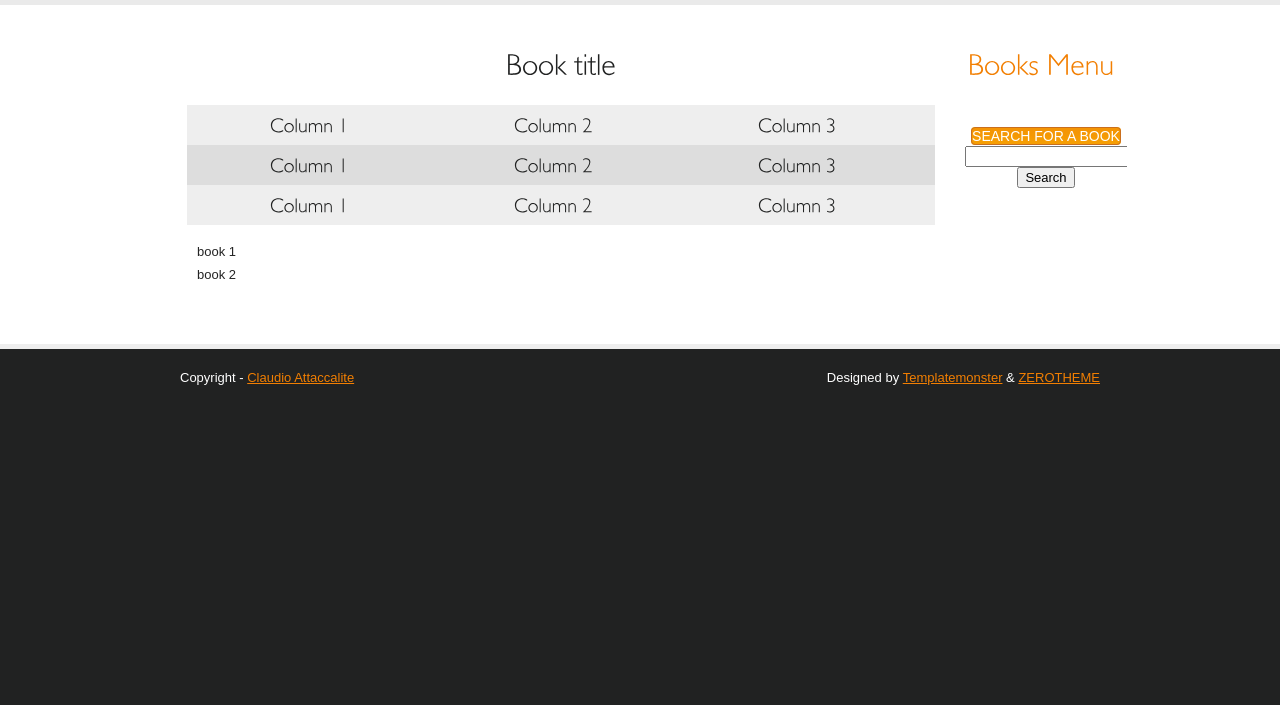
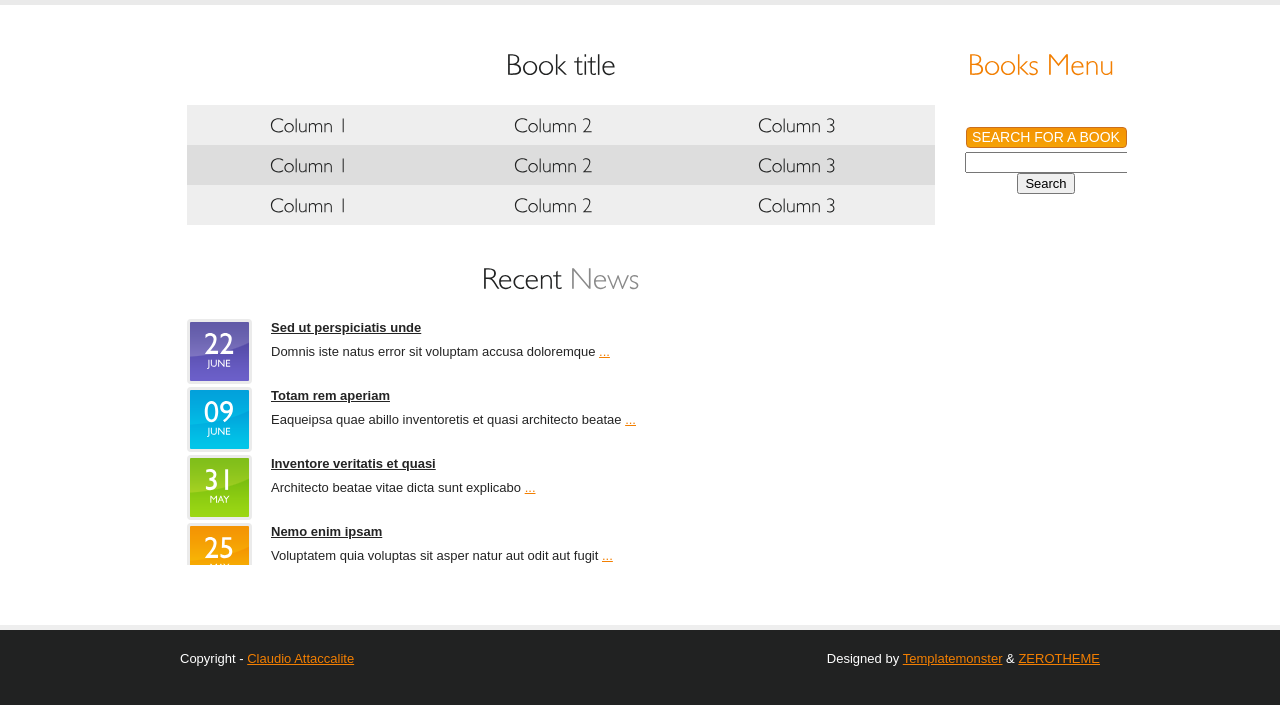
Before and after one commit to attacc/freescience2, a PHP site: page /templates/category_template.html in a window 1280 px wide. Shown: the part 72-777 px from the top of the page. Run offline with PHP 8.4, Linux system fonts and the light colour scheme; some libraries are stand-ins or nearby versions.

Commit message:
Fixed categories template

```diff
--- a/css/style.css
+++ b/css/style.css
@@ -300,19 +300,19 @@ header nav {
 	#content img:hover {
 		border-color:#bbb;
 	}
-
-
-/*--- news list styles ---*/
-	.news li {
+	/*--- news list styles ---*/
+	.mynews li {
 		overflow:hidden;
 		position:relative;
 		padding:0 0 5px 10px;
 	}
-	.news li:last-child {
+	.mynews li:last-child {
 		padding-bottom:0;
 	}
 
-		.news li my_figure {
+
+
+		.mynews li figure {
 			width:159px;
 			height:19px;
 			background:url(../images/date-bg4.gif);
@@ -332,6 +332,15 @@ header nav {
 			text-transform:uppercase;
 		}
 
+  /*--- news list styles ---*/
+	.news li {
+		overflow:hidden;
+		position:relative;
+		padding:0 0 26px 84px;
+	}
+	.news li:last-child {
+		padding-bottom:0;
+	}
 
         .news li figure {
 			width:59px;
@@ -358,6 +367,15 @@ header nav {
 				padding-top:4px;
 			}
 
+       	.news li:nth-of-type(4n+2) figure {
+			background:url(../images/date-bg2.gif) no-repeat 0 0;
+		}
+		.news li:nth-of-type(4n+3) figure {
+			background:url(../images/date-bg3.gif) no-repeat 0 0;
+		}
+		.news li:nth-of-type(4n+4) figure {
+			background:url(../images/date-bg4.gif) no-repeat 0 0;
+		}
 /*--- news list styles ---*/
 	.books li {
 		overflow:hidden;
--- a/templates/book_template.html
+++ b/templates/book_template.html
@@ -99,10 +99,10 @@
 		          <aside>
                       <center><h2><span><a href="../books.php">Books Menu</a></span></h2></center>
 		            <!-- .news -->
-		            <ul class=news>
+		            <ul class=mynews>
                         <li><center> <h3> <span class="cat1_php"></span></center></li>
                         <li><center> <h3> <span class="cat2_php"></span> </center></li>
-                        <li><center><my_figure> Search for a book</my_figure>
+                        <li><center><figure> Search for a book</figure>
 <form action="http://www.google.com/cse" id="cse-search-box">
   <div>
     <input type="hidden" name="cx" value="partner-pub-2496472530545325:3726481905" />
--- a/templates/category_template.html
+++ b/templates/category_template.html
@@ -104,12 +104,35 @@
      data-ad-slot="6965783002"></ins>
 <script>
 (adsbygoogle = window.adsbygoogle || []).push({});
-</script></center>
-<ul class="news">
-    <li> book 1</li>
-    <li> book 2</li>
-</ul>
-		            </article>
+</script>
+<br>
+<br>
+		            <h2>Recent <span>News</span></h2>
+		</center>
+           <ul class="news">
+		            	<li>
+		              	<figure><strong>22</strong>June</figure>
+		                <h3><a href="#">Sed ut perspiciatis unde</a></h3>
+		                Domnis iste natus error sit voluptam accusa doloremque <a href="#">...</a>
+		              </li>
+		              <li>
+		              	<figure><strong>09</strong>June</figure>
+		                <h3><a href="#">Totam rem aperiam</a></h3>
+		                Eaqueipsa quae abillo inventoretis et quasi architecto beatae <a href="#">...</a>
+		              </li>
+		              <li>
+		              	<figure><strong>31</strong>May</figure>
+		                <h3><a href="#">Inventore veritatis et quasi</a></h3>
+		                Architecto beatae vitae dicta sunt explicabo <a href="#">...</a>
+		              </li>
+		              <li>
+		              	<figure><strong>25</strong>May</figure>
+		                <h3><a href="#">Nemo enim ipsam</a></h3>
+		                Voluptatem quia voluptas sit asper natur aut odit aut fugit <a href="#">...</a>
+		              </li>
+		            </ul>
+		            <!-- /.news -->
+                    </article>
 		          </section>
 			  </div>
 		  </div>
@@ -120,10 +143,10 @@
 		          <aside>
                       <center><h2><span><a href="../books.php">Books Menu</a></span></h2></center>
 		            <!-- .news -->
-		            <ul class=news>
+		            <ul class=mynews>
                         <li><center> <h3> <span class="cat1_php"></span></center></li>
                         <li><center> <h3> <span class="cat2_php"></span> </center></li>
-                        <li><center><my_figure> Search for a book</my_figure>
+                        <li><center><figure> Search for a book</figure>
 <form action="http://www.google.com/cse" id="cse-search-box">
   <div>
     <input type="hidden" name="cx" value="partner-pub-2496472530545325:3726481905" />
```
